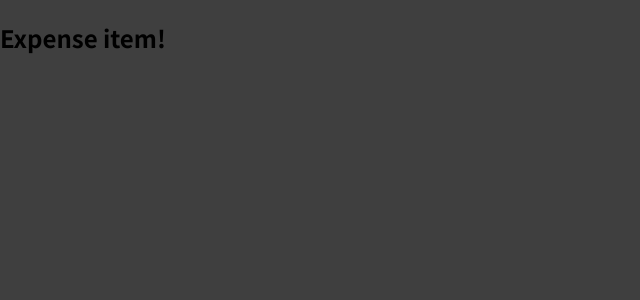
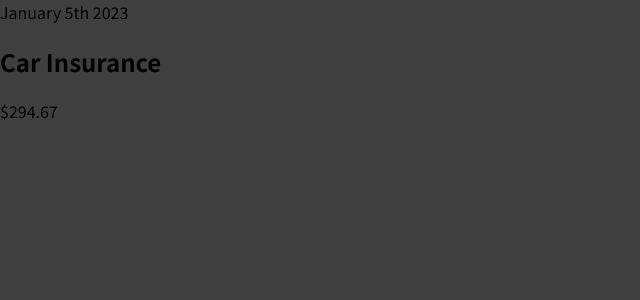
Before and after one commit to azamatcodes/reactjs-complete-guide, a React (Create React App) app: page / in a window 1280 px wide. Shown: the top 300 px of the page, without its empty margins (0-640 px from the left). Built offline with nearby package versions, Linux system fonts and the light colour scheme.

Commit message:
Complex JSX code

```diff
--- a/src/components/ExpenseItem.jsx
+++ b/src/components/ExpenseItem.jsx
@@ -1,7 +1,11 @@
 export const ExpenseItem = () => {
   return (
     <div>
-      <h2>Expense item!</h2>
+      <div>January 5th 2023</div>
+      <div>
+        <h2>Car Insurance</h2>
+        <div>$294.67</div>
+      </div>
     </div>
   )
 }
```
